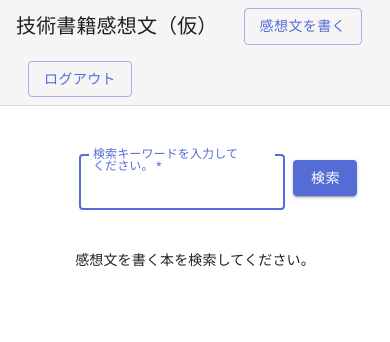
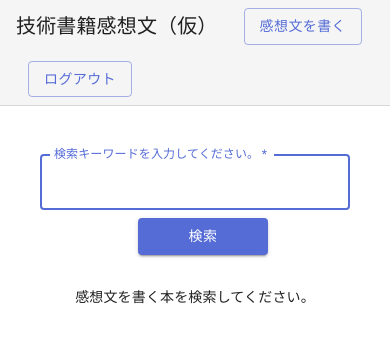
Before and after one commit to AkiUnleash/book_-Impressions_flont, a Next.js app: page /booksearch in a window 390 px wide. Shown: the top 342 px of the page. Built offline with nearby package versions, Linux system fonts and the light colour scheme.

Commit message:
Responsive Complete.

```diff
--- a/src/components/organisms/Header.tsx
+++ b/src/components/organisms/Header.tsx
@@ -53,7 +53,6 @@ const Header: React.FC = () => {
             color="inherit"
             noWrap
             className={classes.toolbarTitle}> 技術書籍感想文（仮）</Typography>
-
         </Link>
 
         <Button href="#"
--- a/src/pages/booksearch.tsx
+++ b/src/pages/booksearch.tsx
@@ -10,9 +10,6 @@ import { searchHandler } from '../common/serch/googleapi'
 import Layout from '../components/templates/Layout'
 
 const useStyles = makeStyles((theme) => ({
-  avatar: {
-    paddingTop: 24
-  },
   container: {
     padding: 24
   },
@@ -62,12 +59,12 @@ const Home: React.FC = () => {
       <Container maxWidth="md">
         <CssBaseline />
         <Grid container justify="center" className={classes.container}>
-          <Grid item xs={12} className={classes.search}>
+          <Grid item md={12} sm={12} xs={12} className={classes.search}>
             <form
               noValidate
               onSubmit={((e) => { sumitHundler(e) })}>
               <Grid container justify="center" alignItems="center">
-                <Grid item xs={8}>
+                <Grid item md={8} sm={8} xs={12}>
                   <TextField
                     variant="outlined"
                     margin="normal"
@@ -82,7 +79,7 @@ const Home: React.FC = () => {
                     onChange={(e) => setKeyword(e.target.value)}
                   />
                 </Grid>
-                <Grid item xs={1}>
+                <Grid item md={1} sm={1} xs={5}>
                   <Button
                     type="submit"
                     fullWidth
@@ -94,15 +91,13 @@ const Home: React.FC = () => {
                 </Grid>
               </Grid>
             </form>
-
           </Grid>
 
-
-          <Grid item xs={12}>
+          <Grid item md={12} sm={12} xs={12}>
             <Grid container spacing={2}>
               {result[0] ? (result.map((item, index) => {
                 return (
-                  <Grid item xs={3} key={index}>
+                  <Grid item md={3} sm={6} xs={12} key={index}>
                     <Bookcard
                       path={"bookwrite"}
                       id={item.id}
@@ -124,7 +119,7 @@ const Home: React.FC = () => {
         </Grid>
       </Container>
 
-    </Layout>
+    </Layout >
   );
 }
 
--- a/src/pages/home.tsx
+++ b/src/pages/home.tsx
@@ -113,7 +113,7 @@ const Home: React.FC = () => {
                 (
                   impression.map((i, index) => {
                     return (
-                      <Grid item md={3} sm={3} xs={12} key={index}>
+                      <Grid item md={3} sm={6} xs={12} key={index}>
                         <Bookcard
                           path={'bookread'}
                           id={i.id}
```
Also changed, not shown: src/components/templates/BookInfomation.tsx (+5 -3 lines), src/pages/profileedit.tsx (+3 -9 lines).
